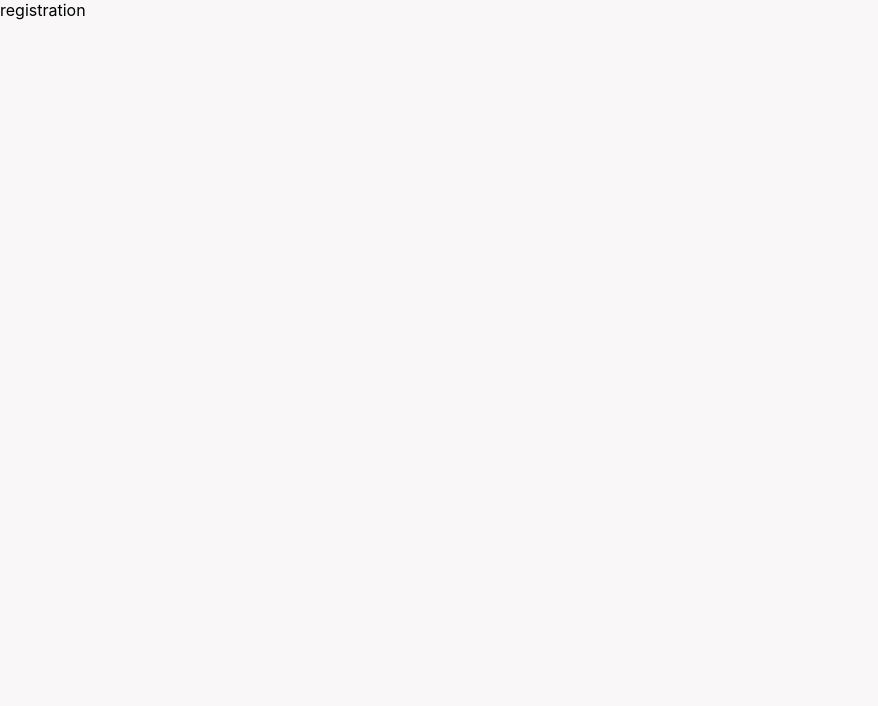
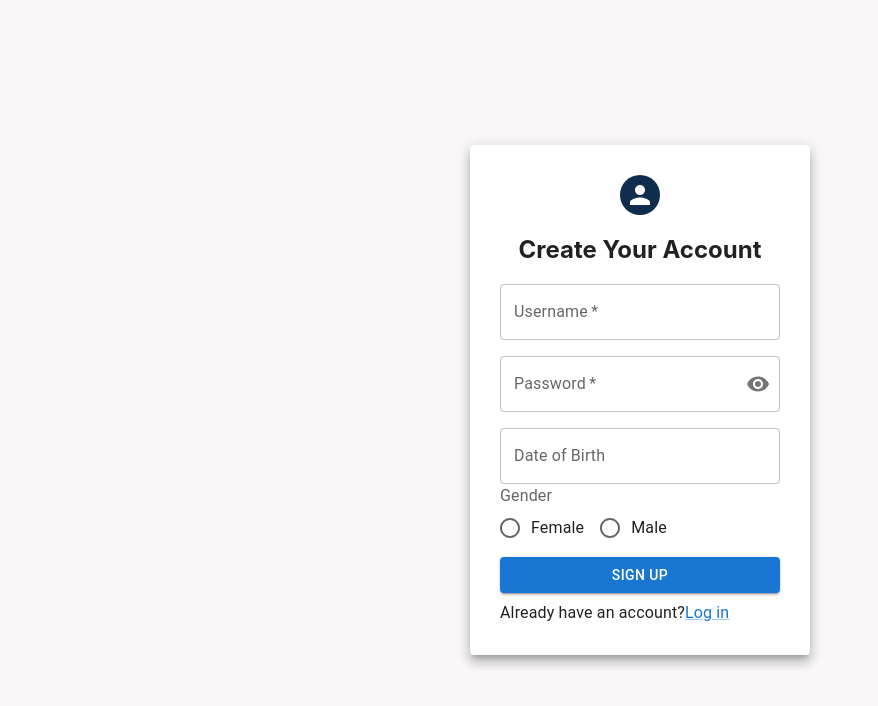
Before and after one commit to SyaifulGhifari/circle-app, a React (Create React App) app: page /registration in a window 1280 px wide. Shown: the top 706 px of the page, without its empty margins (0-878 px from the left). Built offline with nearby package versions, Linux system fonts and the light colour scheme.

Commit message:
register

```diff
--- a/package.json
+++ b/package.json
@@ -5,10 +5,13 @@
   "dependencies": {
     "@emotion/react": "^11.9.3",
     "@emotion/styled": "^11.9.3",
+    "@mui/icons-material": "^5.8.4",
     "@mui/material": "^5.9.1",
+    "@mui/x-date-pickers": "^5.0.0-beta.2",
     "@testing-library/jest-dom": "^5.16.4",
     "@testing-library/react": "^13.3.0",
     "@testing-library/user-event": "^13.5.0",
+    "moment": "^2.29.4",
     "react": "^18.2.0",
     "react-dom": "^18.2.0",
     "react-router-dom": "^6.3.0",
--- /dev/null
+++ b/src/components/Date.jsx
@@ -0,0 +1,28 @@
+import { useState } from 'react';
+
+import Stack from '@mui/material/Stack';
+import { DesktopDatePicker } from '@mui/x-date-pickers/DesktopDatePicker';
+import { LocalizationProvider } from '@mui/x-date-pickers/LocalizationProvider';
+import { AdapterMoment } from '@mui/x-date-pickers/AdapterMoment';
+import TextField from '@mui/material/TextField';
+
+export default function Date() {
+  const [value, setValue] = useState(null);
+
+  const handleChange = (newValue) => {
+    setValue(newValue);
+  };
+  return (
+    <LocalizationProvider dateAdapter={AdapterMoment}>
+      <Stack spacing={3}>
+        <DesktopDatePicker
+          label='Date desktop'
+          inputFormat='MM/dd/yyyy'
+          value={value}
+          onChange={handleChange}
+          renderInput={(params) => <TextField {...params} />}
+        />
+      </Stack>
+    </LocalizationProvider>
+  );
+}
--- a/src/pages/Login.jsx
+++ b/src/pages/Login.jsx
@@ -56,7 +56,7 @@ export default function Login() {
             Sign in
           </Button>
           <Typography>
-            Do you have an account ?
+            Don't have an account?
             <Link component={RouterLink} to='/registration'>
               Sign Up
             </Link>
--- a/src/pages/Registration.jsx
+++ b/src/pages/Registration.jsx
@@ -1,5 +1,173 @@
-import React from 'react';
+import { useState } from 'react';
+import { Link as RouterLink } from 'react-router-dom';
+
+import {
+  Grid,
+  Link,
+  Paper,
+  Avatar,
+  TextField,
+  Button,
+  Typography,
+  FormControl,
+  FormLabel,
+  FormControlLabel,
+  InputLabel,
+  InputAdornment,
+  IconButton,
+  OutlinedInput,
+  Radio,
+  RadioGroup,
+} from '@mui/material';
+import { DatePicker } from '@mui/x-date-pickers/DatePicker';
+
+import Visibility from '@mui/icons-material/Visibility';
+import VisibilityOff from '@mui/icons-material/VisibilityOff';
 
 export default function Registration() {
-  return <div> registration</div>;
+  const [values, setValues] = useState({
+    username: '',
+    password: '',
+    dob: null,
+    gender: '',
+  });
+
+  console.log(values);
+  const handleChange = (prop) => (event) => {
+    setValues({ ...values, [prop]: event.target.value });
+  };
+
+  // const handleChange2 = function (prop) {
+  //   return function (event) {
+  //     setValues({ ...values, [prop]: event.target.value });
+  //   };
+  // };
+
+  const handleUsername = (e) => {
+    setValues({ ...values, username: e.target.value });
+  };
+
+  const handleClickShowPassword = () => {
+    setValues({
+      ...values,
+      showPassword: !values.showPassword,
+    });
+  };
+
+  const handleMouseDownPassword = (event) => {
+    event.preventDefault();
+  };
+
+  const handleDob = (value) => {
+    console.log(value.format());
+    setValues({ ...values, dob: value.format() });
+  };
+
+  const handleChangeGender = (e) => {
+    console.log(e);
+    setValues({ ...values, gender: e.target.value });
+  };
+
+  const handleSubmit = (e) => {};
+
+  return (
+    <Grid
+      container
+      spacing={0}
+      direction='column'
+      alignItems='center'
+      justifyContent='center'
+      style={{ minHeight: '100vh' }}
+    >
+      <Grid item xs={3}>
+        <Paper
+          elevation={8}
+          style={{
+            padding: 30,
+            width: 280,
+          }}
+        >
+          <Grid align='center'>
+            <Avatar style={{ backgroundColor: '#112D4E' }}></Avatar>
+            <h2>Create Your Account</h2>
+          </Grid>
+          <TextField
+            label='Username'
+            placeholder='Enter username'
+            fullWidth
+            required
+            onChange={handleUsername}
+          />
+          <FormControl fullWidth variant='outlined' sx={{ mt: 2 }}>
+            <InputLabel htmlFor='outlined-adornment-password' required>
+              Password
+            </InputLabel>
+            <OutlinedInput
+              id='outlined-adornment-password'
+              type={values.showPassword ? 'text' : 'password'}
+              value={values.password}
+              onChange={handleChange('password')}
+              endAdornment={
+                <InputAdornment position='end'>
+                  <IconButton
+                    aria-label='toggle password visibility'
+                    onClick={handleClickShowPassword}
+                    onMouseDown={handleMouseDownPassword}
+                    edge='end'
+                  >
+                    {values.showPassword ? <VisibilityOff /> : <Visibility />}
+                  </IconButton>
+                </InputAdornment>
+              }
+              label='Password'
+            />
+          </FormControl>
+          <FormControl sx={{ mt: 2 }} fullWidth required>
+            <DatePicker
+              sx={{ my: 5 }}
+              label='Date of Birth'
+              inputFormat='MM/DD/yyyy'
+              value={values.dob}
+              onChange={handleDob}
+              fullWidth
+              renderInput={(params) => <TextField {...params} />}
+            />
+          </FormControl>
+          <FormControl>
+            <FormLabel id='demo-row-radio-buttons-group-label'>
+              Gender
+            </FormLabel>
+            <RadioGroup
+              row
+              aria-labelledby='demo-row-radio-buttons-group-label'
+              name='row-radio-buttons-group'
+              onChange={handleChangeGender}
+            >
+              <FormControlLabel
+                value='female'
+                control={<Radio />}
+                label='Female'
+              />
+              <FormControlLabel value='male' control={<Radio />} label='Male' />
+            </RadioGroup>
+          </FormControl>
+          <Button
+            type='submit'
+            variant='contained'
+            style={{ margin: '8px 0', color: '3F72AF' }}
+            fullWidth
+            onSubmit={handleSubmit}
+          >
+            Sign up
+          </Button>
+          <Typography>
+            Already have an account?
+            <Link component={RouterLink} to='/login'>
+              Log in
+            </Link>
+          </Typography>
+        </Paper>
+      </Grid>
+    </Grid>
+  );
 }
--- a/src/routes/App.jsx
+++ b/src/routes/App.jsx
@@ -1,21 +1,27 @@
 import React from 'react';
 import { BrowserRouter, Routes, Route } from 'react-router-dom';
+import { LocalizationProvider } from '@mui/x-date-pickers/LocalizationProvider';
+import { AdapterMoment } from '@mui/x-date-pickers/AdapterMoment';
 
 import Home from '../pages/Home';
 import Login from '../pages/Login';
 import Detail from '../pages/Detail';
 import Registration from '../pages/Registration';
+import Date from '../components/Date';
 
 const App = () => {
   return (
     <BrowserRouter>
+      <LocalizationProvider dateAdapter={AdapterMoment}>
         <Routes>
           <Route path='/' element={<Home />} />
           <Route path='Login' element={<Login />} />
           <Route path='registration' element={<Registration />} />
           <Route path='detail' element={<Detail />} />
+          <Route path='date' element={<Date />} />
           <Route path='*' element={<div>404 Error Not Found</div>} />
         </Routes>
+      </LocalizationProvider>
     </BrowserRouter>
   );
 };
```
Also changed, not shown: 1 other file (tests, documents, lock files or other folders). Lines whose indentation alone changed are shown as unchanged.
